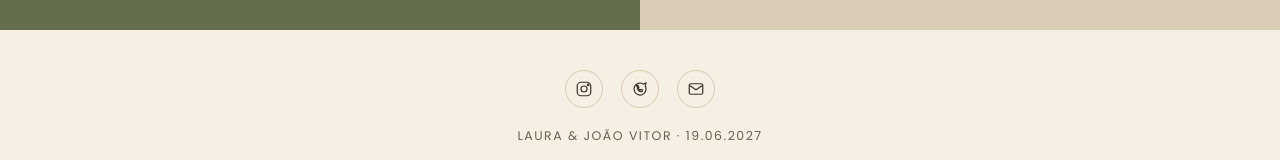
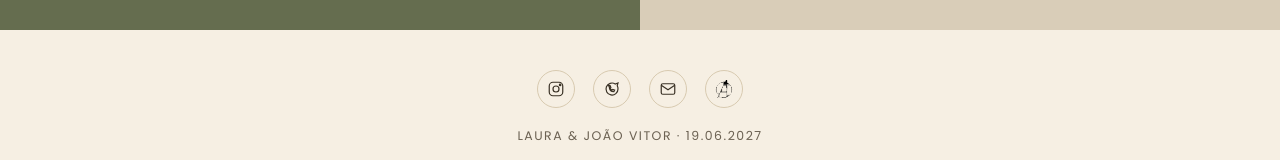
Before and after one commit to rafontas/casamento-laura-2, a website: page public/index.html in a window 1280 px wide. Shown: the part 1797-1957 px from the top of the page. Drawn offline with nearby package versions, Linux system fonts and the light colour scheme.

Commit message:
Adicionando simbolo do avengers.

```diff
--- a/public/index.html
+++ b/public/index.html
@@ -137,6 +137,9 @@
         <a href="#" class="footer__icon" aria-label="E-mail">
           <svg viewBox="0 0 24 24" width="18" height="18" fill="none" stroke="currentColor" stroke-width="1.6"><rect x="3" y="5" width="18" height="14" rx="2"/><path d="M3 7l9 6 9-6"/></svg>
         </a>
+        <a href="#" class="footer__icon" aria-label="Avengers">
+          <img width="20" height="20" src="assets/images/avengers.svg" alt="Avengers">
+        </a>
       </div>
       <p class="footer__names">Laura &amp; João Vitor · 19.06.2027</p>
     </div>
```
Also changed, not shown: public/assets/images/avengers.svg (added).
